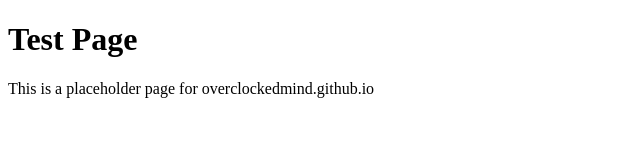
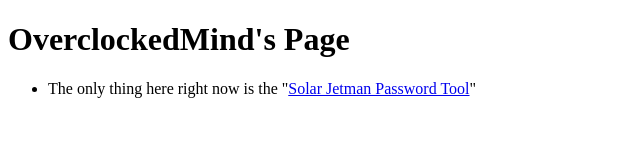
Before and after one commit to overclockedmind/overclockedmind.github.io, a plain HTML site: page index.html in a window 1280 px wide. Shown: the whole page, without its empty margins (0-640 px from the left). Drawn offline with Linux system fonts and the light colour scheme.

Commit message:
Update index.html
Updated the main page to link to the Solar Jetman Password Tool.

```diff
--- a/index.html
+++ b/index.html
@@ -1,11 +1,12 @@
 <!DOCTYPE html>
-<html lang="en">
+<html>
 <head>
-<meta charset="utf-8">
-<title>Test Page</title>
+<title>OverclockedMind's Page</title>
 </head>
 <body>
-<h1>Test Page</h1>
-<p>This is a placeholder page for overclockedmind.github.io</p>
+<h1>OverclockedMind's Page</h1>
+<ul>
+<li>The only thing here right now is the "<a href="https://overclockedmind.github.io/solar-jetman/index.html">Solar Jetman Password Tool</a>"</li>
+</ul>
 </body>
 </html>
```
